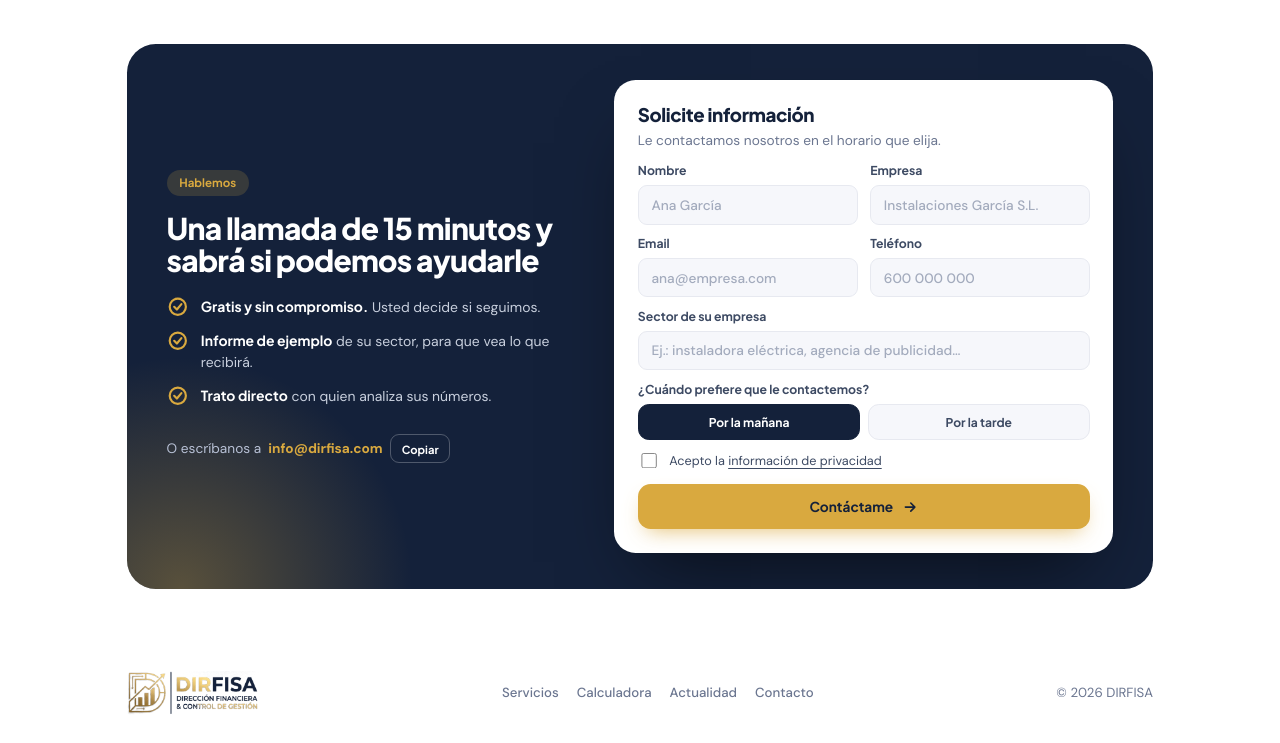
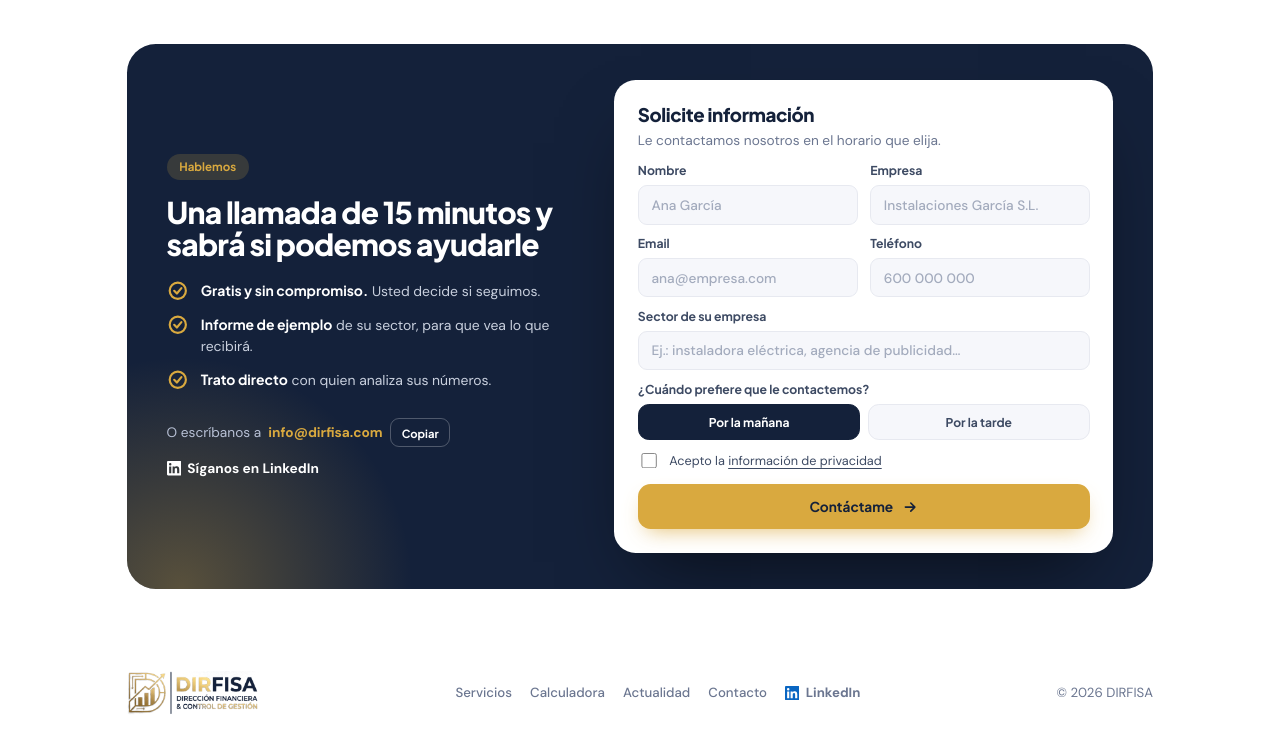
Before and after one commit to logistica-avl/dirfisa-web, a plain HTML site: page index.html in a window 1280 px wide. Shown: the part 2751-3494 px from the top of the page. Drawn offline with Linux system fonts and the light colour scheme.

Commit message:
Add files via upload

```diff
--- a/index.html
+++ b/index.html
@@ -242,6 +242,11 @@ footer img{height:48px;width:auto;display:block}
 footer nav{display:flex;gap:20px;flex-wrap:wrap}
 footer nav a{text-decoration:none;font-weight:500}
 footer nav a:hover{color:var(--ink)}
+a.li{display:inline-flex;align-items:center;gap:7px;text-decoration:none;font-weight:600}
+a.li svg{width:16px;height:16px;color:#0a66c2}
+.contact a.li{color:#fff;margin-top:-18px}
+.contact a.li svg{color:#fff}
+.contact a.li:hover{color:var(--gold)}
 
 /* Blog */
 .bloghead{padding-block:48px 28px;display:grid;gap:18px}
@@ -297,7 +302,7 @@ footer nav a:hover{color:var(--ink)}
 <meta property="og:url" content="https://dirfisa.com/">
 <meta property="og:image" content="https://dirfisa.com/logo.png">
 <link rel="canonical" href="https://dirfisa.com/">
-<script type="application/ld+json">{"@context": "https://schema.org", "@graph": [{"@type": "ProfessionalService", "@id": "https://dirfisa.com/#empresa", "name": "DIRFISA", "alternateName": "DIRFISA Dirección Financiera & Control de Gestión", "description": "Director financiero externo para pymes: rentabilidad por servicio y cliente, tesorería a 13 semanas y panel de mando.", "url": "https://dirfisa.com/", "logo": "https://dirfisa.com/logo.png", "image": "https://dirfisa.com/logo.png", "email": "info@dirfisa.com", "areaServed": "España"}, {"@type": "WebSite", "@id": "https://dirfisa.com/#web", "name": "DIRFISA", "alternateName": "dirfisa.com", "url": "https://dirfisa.com/", "publisher": {"@id": "https://dirfisa.com/#empresa"}}]}</script>
+<script type="application/ld+json">{"@context": "https://schema.org", "@graph": [{"@type": "ProfessionalService", "@id": "https://dirfisa.com/#empresa", "name": "DIRFISA", "alternateName": "DIRFISA Dirección Financiera & Control de Gestión", "description": "Director financiero externo para pymes: rentabilidad por servicio y cliente, tesorería a 13 semanas y panel de mando.", "url": "https://dirfisa.com/", "logo": "https://dirfisa.com/logo.png", "image": "https://dirfisa.com/logo.png", "email": "info@dirfisa.com", "sameAs": ["https://www.linkedin.com/company/dirfisa/"], "areaServed": "España"}, {"@type": "WebSite", "@id": "https://dirfisa.com/#web", "name": "DIRFISA", "alternateName": "dirfisa.com", "url": "https://dirfisa.com/", "publisher": {"@id": "https://dirfisa.com/#empresa"}}]}</script>
 </head>
 <body>
 <header class="nav" id="nav">
@@ -498,6 +503,7 @@ footer nav a:hover{color:var(--ink)}
             <li><svg viewBox="0 0 24 24" fill="none" stroke="currentColor" stroke-width="2.4" stroke-linecap="round" stroke-linejoin="round"><circle cx="12" cy="12" r="9"/><path d="M8 12l3 3 5-6"/></svg><span><b>Trato directo</b> con quien analiza sus números.</span></li>
           </ul>
           <p class="mailalt">O escríbanos a <span class="mail" id="mail">info@dirfisa.com</span> <button class="copybtn" id="copy" type="button">Copiar</button> <span class="copied" id="copied" hidden>Copiado</span></p>
+          <p class="mailalt"><a class="li" href="https://www.linkedin.com/company/dirfisa/" target="_blank" rel="noopener"><svg viewBox="0 0 24 24" fill="currentColor" aria-hidden="true"><path d="M20.45 20.45h-3.56v-5.57c0-1.33-.02-3.04-1.85-3.04-1.85 0-2.14 1.45-2.14 2.94v5.67H9.35V9h3.41v1.56h.05c.48-.9 1.64-1.85 3.37-1.85 3.6 0 4.27 2.37 4.27 5.46v6.28zM5.34 7.43a2.06 2.06 0 1 1 0-4.13 2.06 2.06 0 0 1 0 4.13zM7.12 20.45H3.56V9h3.56v11.45zM22.22 0H1.77C.79 0 0 .77 0 1.73v20.54C0 23.23.79 24 1.77 24h20.45c.98 0 1.78-.77 1.78-1.73V1.73C24 .77 23.2 0 22.22 0z"/></svg>Síganos en LinkedIn</a></p>
         </div>
 
         <form class="form" id="form" name="contacto" method="POST" data-netlify="true" netlify-honeypot="web" novalidate>
@@ -535,7 +541,7 @@ footer nav a:hover{color:var(--ink)}
 <footer>
   <div class="wrap">
     <img src="logo.png" alt="DIRFISA" width="420" height="137">
-    <nav><a href="index.html#servicios">Servicios</a><a href="index.html#calculadora">Calculadora</a><a href="blog.html">Actualidad</a><a href="index.html#contacto">Contacto</a></nav>
+    <nav><a href="index.html#servicios">Servicios</a><a href="index.html#calculadora">Calculadora</a><a href="blog.html">Actualidad</a><a href="index.html#contacto">Contacto</a><a class="li" href="https://www.linkedin.com/company/dirfisa/" target="_blank" rel="noopener"><svg viewBox="0 0 24 24" fill="currentColor" aria-hidden="true"><path d="M20.45 20.45h-3.56v-5.57c0-1.33-.02-3.04-1.85-3.04-1.85 0-2.14 1.45-2.14 2.94v5.67H9.35V9h3.41v1.56h.05c.48-.9 1.64-1.85 3.37-1.85 3.6 0 4.27 2.37 4.27 5.46v6.28zM5.34 7.43a2.06 2.06 0 1 1 0-4.13 2.06 2.06 0 0 1 0 4.13zM7.12 20.45H3.56V9h3.56v11.45zM22.22 0H1.77C.79 0 0 .77 0 1.73v20.54C0 23.23.79 24 1.77 24h20.45c.98 0 1.78-.77 1.78-1.73V1.73C24 .77 23.2 0 22.22 0z"/></svg>LinkedIn</a></nav>
     <div>© <span id="y">2026</span> DIRFISA</div>
   </div>
 </footer>
```
Also changed, not shown: blog.html (+6 -1 lines).
